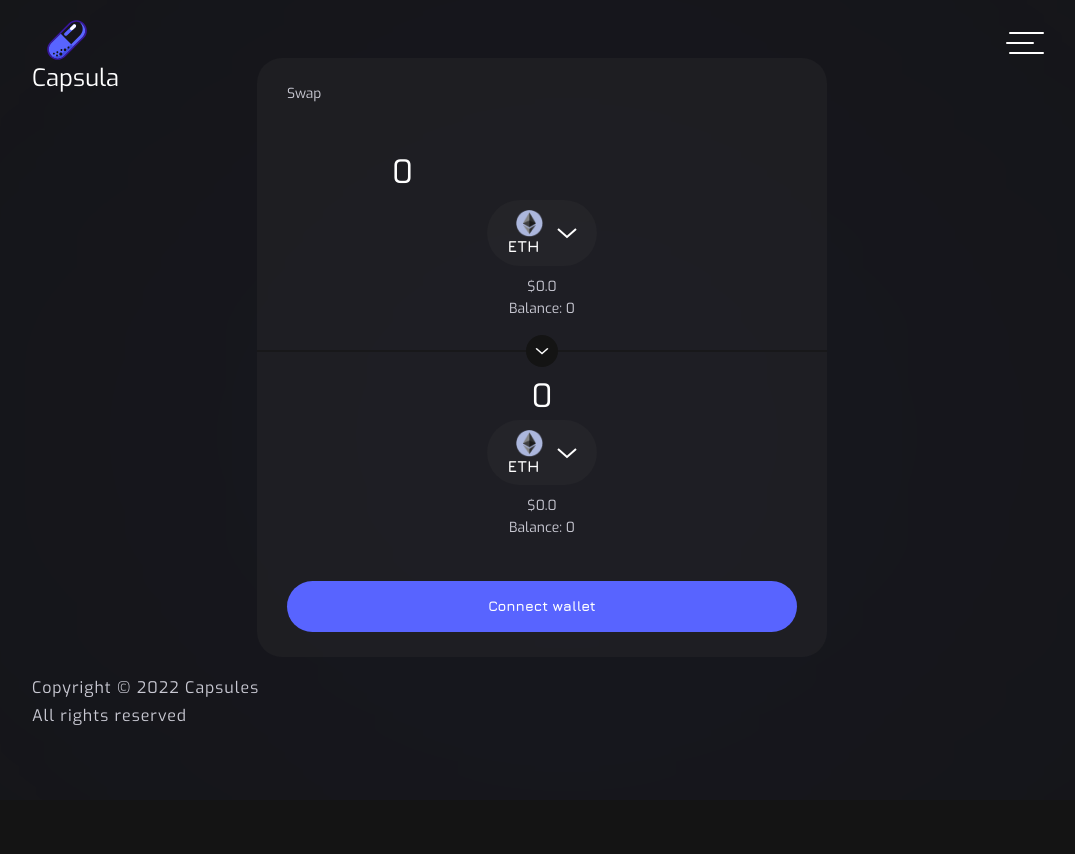
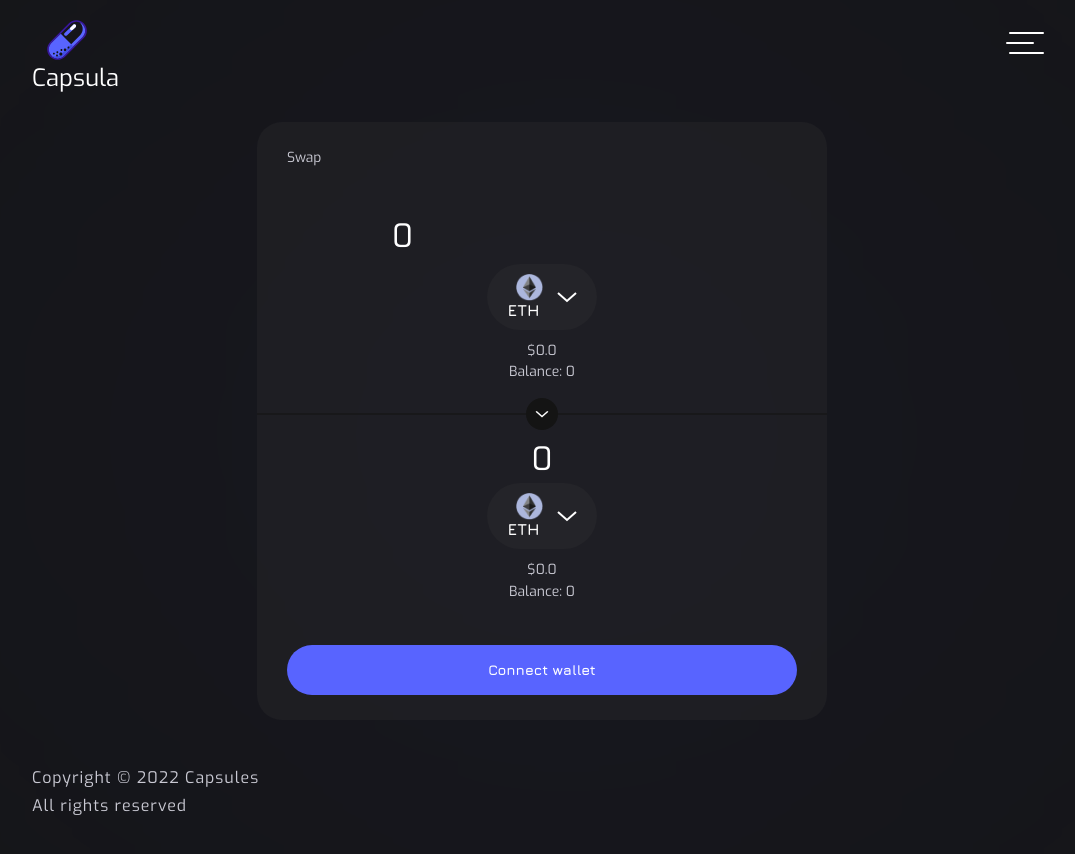
Before and after one commit to UD1sto/Capsules-mpv-frontend, a Next.js app: page /swap in a window 1280 px wide. Shown: the top 854 px of the page, without its empty margins (96-1171 px from the left). Before the commit the page ends 800 px from the top, so only its background shows below. Built offline with nearby package versions, Linux system fonts and the light colour scheme.

Commit message:
change add liquidity form

```diff
--- a/src/components/swap-form/SwapForm.tsx
+++ b/src/components/swap-form/SwapForm.tsx
@@ -14,7 +14,7 @@ export function SwapForm() {
   };
 
   return (
-    <Card sx={{ borderRadius: "25px", maxWidth: 570, px: "0!important" }}>
+    <Card sx={{ borderRadius: "25px", maxWidth: 570, px: "0!important",mt:4 }}>
       <Stack className={styles.box}>
         <Typography variant="subtitle2" mb={5} ml="30px">
           Swap
--- a/src/pages/add-liquidity.tsx
+++ b/src/pages/add-liquidity.tsx
@@ -1,4 +1,4 @@
-import { Card, Farm, Frax } from "@/components";
+import { AddLiqForm, Card, Farm, Frax } from "@/components";
 import { SwapForm } from "@/components";
 import { Stack, useMediaQuery } from "@mui/material";
 
@@ -20,7 +20,7 @@ export default function AddLiquidity() {
     >
       <Stack sx={style.box}>
         <Card title="Add liquidity" sx={style.card}>
-          <SwapForm />
+          <AddLiqForm />
         </Card>
       </Stack>
 
--- a/src/pages/swap.tsx
+++ b/src/pages/swap.tsx
@@ -6,7 +6,7 @@ export default function Swap() {
     <Stack
       justifyContent="center"
       alignItems="center"
-      height="calc(100vh - 265px)"
+      minHeight="calc(100vh - 265px)"
     >
       <SwapForm />
     </Stack>
```
